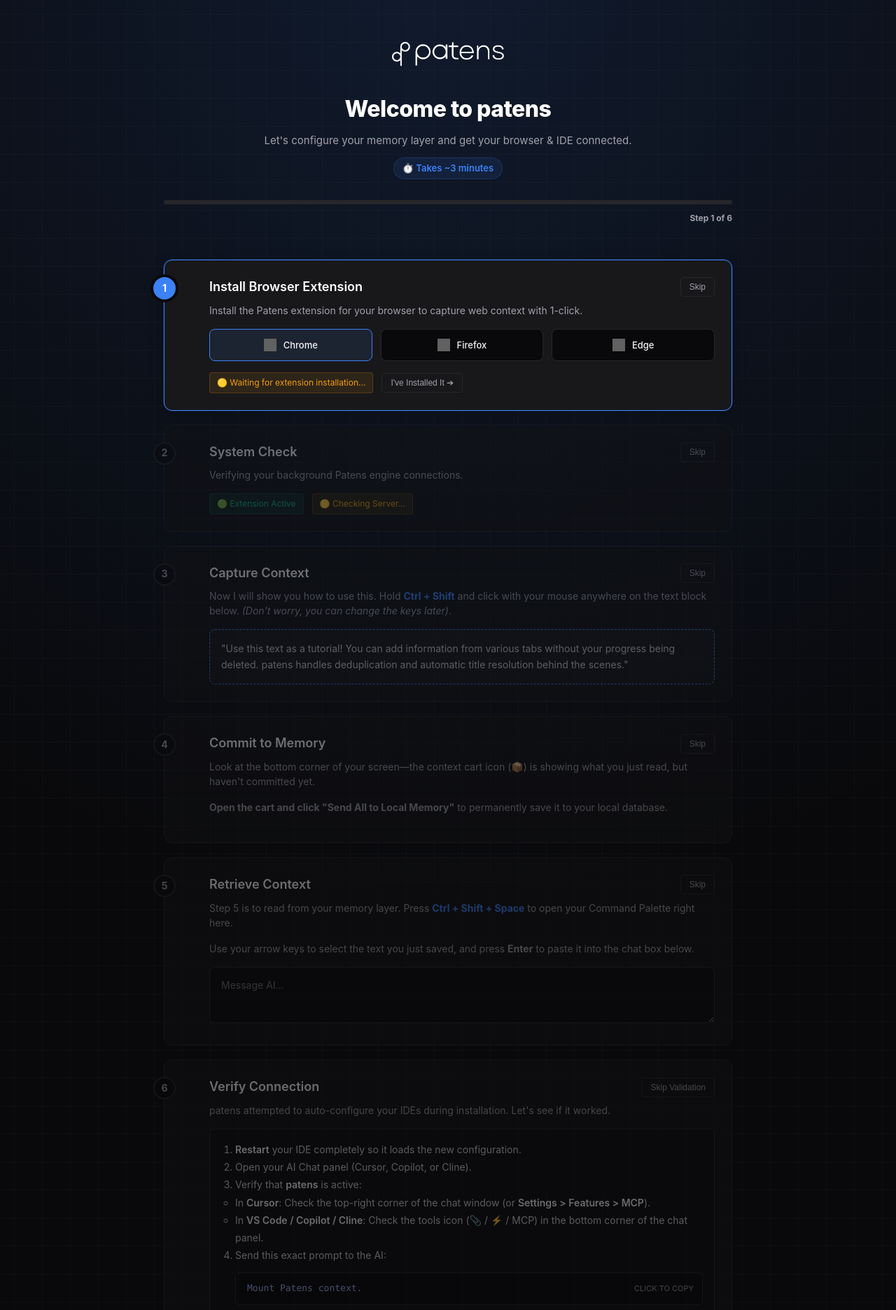
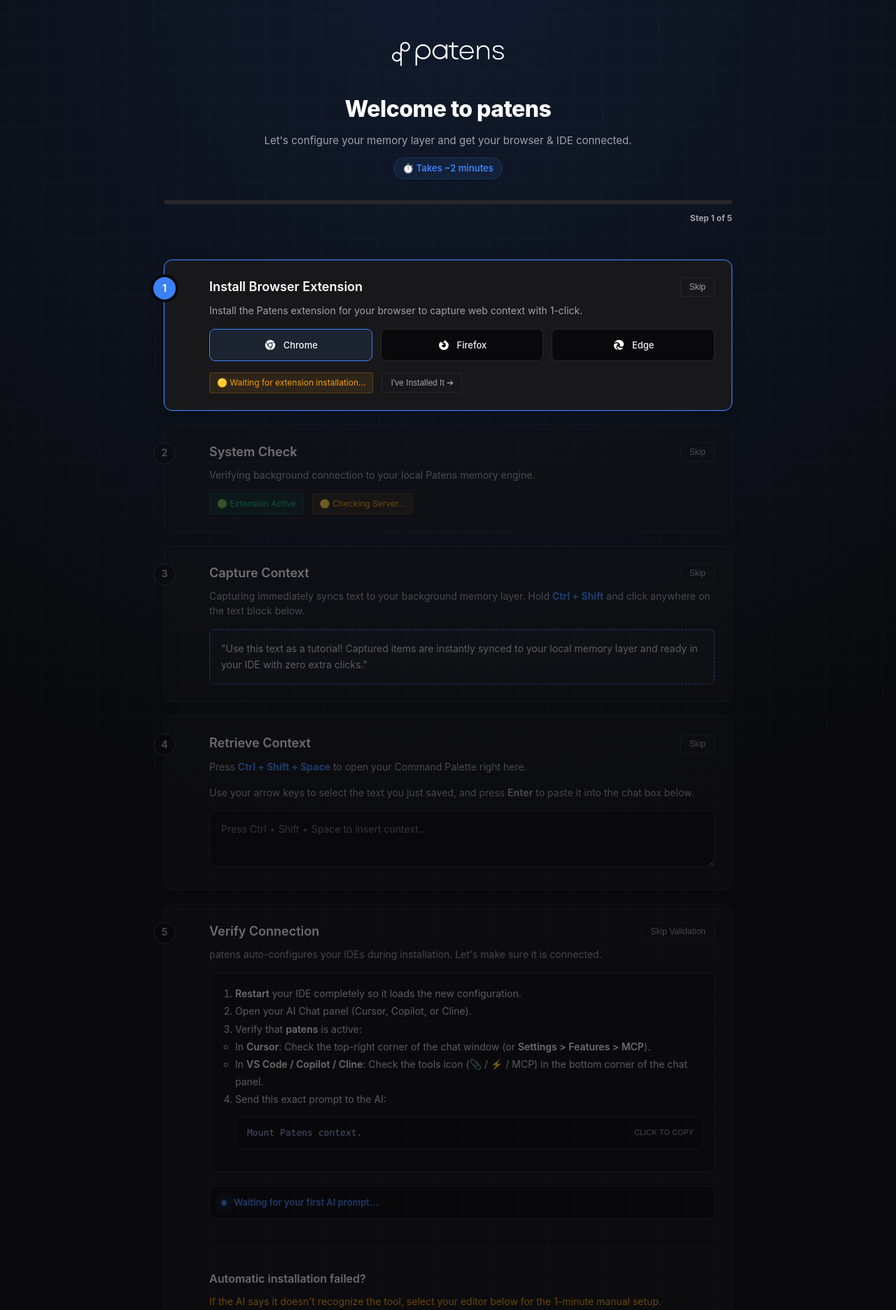
Before and after one commit to Patens-dev/Patens, a Python web app: template src/patens/server/templates/welcome.html in a window 1280 px wide. Shown: the part 60-1932 px from the top of the page at 70% size. Run offline with Jinja, Linux system fonts and the light colour scheme; the template is opened without the code that fills it, so the values that code supplies are empty; grey boxes are pictures that could not be loaded.

Commit message:
Bump version

```diff
--- a/pyproject.toml
+++ b/pyproject.toml
@@ -4,7 +4,7 @@
 
 [project]
 name = "Patens"
-version = "1.1.6"
+version = "1.1.6.1"
 authors = [
     {name = "Patens"}
 ]
--- a/src/patens/server/templates/welcome.html
+++ b/src/patens/server/templates/welcome.html
@@ -78,6 +78,10 @@
             display: flex;
             align-items: center;
             text-decoration: none;
+            font-weight: 700;
+            font-size: 18px;
+            color: #ffffff;
+            gap: 8px;
         }
 
         .nav-brand img {
@@ -295,20 +299,6 @@
             border: 1px solid rgba(245, 158, 11, 0.2);
         }
 
-        .debug-console {
-            margin-top: 12px;
-            background: #000000;
-            border: 1px solid var(--border-color);
-            border-radius: 6px;
-            padding: 10px 12px;
-            font-family: var(--font-mono);
-            font-size: 11px;
-            color: #a5b4fc;
-            max-height: 120px;
-            overflow-y: auto;
-            display: block;
-        }
-
         .option-grid {
             display: grid;
             grid-template-columns: repeat(auto-fit, minmax(140px, 1fr));
@@ -334,6 +324,13 @@
             min-height: 44px;
         }
 
+        .option-btn svg {
+            width: 18px;
+            height: 18px;
+            fill: currentColor;
+            flex-shrink: 0;
+        }
+
         .option-btn:hover {
             border-color: var(--accent-blue);
             background: #18181b;
@@ -343,12 +340,6 @@
             border-color: var(--success-color);
             background: rgba(16, 185, 129, 0.08);
             color: #fff;
-        }
-
-        .option-btn img {
-            width: 18px;
-            height: 18px;
-            filter: invert(1);
         }
 
         .interactive-target {
@@ -379,11 +370,12 @@
             font-family: inherit;
             font-size: 14px;
             outline: none;
+            transition: border-color 0.2s ease, box-shadow 0.2s ease;
         }
 
         .mock-chat-box:focus {
             border-color: var(--accent-blue);
-            box-shadow: 0 0 0 2px rgba(59, 130, 246, 0.2);
+            box-shadow: 0 0 0 2px rgba(59, 130, 246, 0.25);
         }
 
         .btn-manual {
@@ -716,8 +708,7 @@
 <nav class="app-navbar">
     <div class="nav-container">
         <a href="/welcome" class="nav-brand">
-            <img src="https://cdn.jsdelivr.net/gh/Patens-dev/Patens@main/assets/patens_full_logo_white.png"
-                 alt="patens logo">
+            <img src="/assets/patens_full_logo_white.png" alt="patens logo" onerror="this.style.display='none'">
         </a>
         <div class="nav-links">
             <a href="/welcome" class="nav-link active">🚀 Setup Guide</a>
@@ -730,17 +721,16 @@
 <div class="container">
     <header class="hero">
         <div class="hero-logo">
-            <img src="https://cdn.jsdelivr.net/gh/Patens-dev/Patens@main/assets/patens_full_logo_white.png"
-                 alt="patens logo">
+            <img src="/assets/patens_full_logo_white.png" alt="patens logo" onerror="this.style.display='none'">
         </div>
         <h1>Welcome to patens</h1>
         <p>Let's configure your memory layer and get your browser & IDE connected.</p>
-        <div class="time-estimate">⏱️ Takes ~3 minutes</div>
+        <div class="time-estimate">⏱️ Takes ~2 minutes</div>
 
         <div class="progress-container">
             <div class="progress-bar" id="progress-bar"></div>
         </div>
-        <div class="progress-text">Step <span id="current-step-display">1</span> of 6</div>
+        <div class="progress-text">Step <span id="current-step-display">1</span> of 5</div>
     </header>
 
     <main class="setup-flow">
@@ -757,22 +747,25 @@
                 <div class="option-grid">
                     <a href="https://chromewebstore.google.com/detail/patens/ffmbjdnembhdfdmbhbagfgcnidlhpffd?authuser=4&hl=en-GB"
                        target="_blank" class="option-btn" id="btn-chrome">
-                        <img src="https://cdn.jsdelivr.net/gh/FortAwesome/Font-Awesome@refs/heads/7.x/svgs/brands/chrome.svg"
-                             alt="Chrome">
+                        <svg xmlns="http://www.w3.org/2000/svg" viewBox="0 0 640 640">
+                            <path fill="rgb(255, 255, 255)" d="M64 320C64 273.4 76.5 229.6 98.3 191.1L208.1 382.3C230 421.5 271.9 448 320 448C334.3 448 347.1 445.7 360.8 441.4L284.5 573.6C159.9 556.3 64 449.3 64 320zM429.1 385.6C441.4 366.4 448 343.1 448 320C448 281.8 431.2 247.5 404.7 224L557.4 224C569.4 253.6 576 286.1 576 320C576 461.4 461.4 575.1 320 576L429.1 385.6zM541.8 192L320 192C257.1 192 206.3 236.1 194.5 294.7L118.2 162.5C165 102.5 238 64 320 64C414.8 64 497.5 115.5 541.8 192zM408 320C408 368.6 368.6 408 320 408C271.4 408 232 368.6 232 320C232 271.4 271.4 232 320 232C368.6 232 408 271.4 408 320z"/>
+                        </svg>
                         Chrome
                     </a>
 
                     <a href="https://addons.mozilla.org/en-US/firefox/addon/patens/" target="_blank"
                        class="option-btn" id="btn-firefox">
-                        <img src="https://cdn.jsdelivr.net/gh/FortAwesome/Font-Awesome@refs/heads/7.x/svgs/brands/firefox.svg"
-                             alt="Firefox">
+                        <svg xmlns="http://www.w3.org/2000/svg" viewBox="0 0 640 640">
+                            <path fill="rgb(255, 255, 255)" d="M194.2 191.5L194.2 191.5zM545.6 236.9C535 211.4 513.5 183.9 496.7 175.2C510.4 202.1 518.4 229.1 521.4 249.2C521.4 249.3 521.4 249.5 521.5 249.6C493.9 180.8 447.1 153.1 408.9 92.8C393.9 69.1 398 67.6 395.8 68.1L395.7 68.2C349 94.2 320.4 146.6 313.1 190.9C296.5 191.8 280.2 195.9 265.2 203C263.8 203.6 262.7 204.7 262.1 206C261.5 207.3 261.2 208.8 261.5 210.3C261.7 211.1 262.1 211.9 262.6 212.6C263.1 213.3 263.8 213.9 264.5 214.3C265.2 214.7 266.1 215 266.9 215.1C267.7 215.2 268.6 215.1 269.4 214.8L269.9 214.6C285.4 207.3 302.3 203.4 319.4 203.3C382.2 202.7 416.6 247.3 427 265.6C414 256.4 390.6 247.4 368.2 251.3C455.9 295.2 432.4 445.8 310.8 440.5C251.3 437.9 213.7 389.5 210.3 349.7C210.3 349.7 221.5 307.8 290.9 307.8C298.4 307.8 319.8 286.9 320.2 280.8C320.1 278.8 277.7 261.9 261.1 245.6C252.3 236.9 248 232.7 244.3 229.5C242.3 227.8 240.2 226.2 238 224.7C232.4 205.2 232.2 184.7 237.3 165.1C212.2 176.5 192.7 194.5 178.6 210.5L178.5 210.5C168.8 198.3 169.5 157.9 170.1 149.4C170 148.9 162.9 153.1 161.9 153.7C153.3 159.8 145.4 166.6 138.1 174.1C121.8 190.7 94 224.3 82.6 275.3C78.1 295.7 75.8 319.7 75.8 327.6C75.8 462.3 185 571.5 319.7 571.5C440.3 571.5 542.7 484.3 560.1 368.9C571.7 292.2 545.4 237.8 545.4 236.9z"/>
+                        </svg>
                         Firefox
                     </a>
 
                     <a href="https://chromewebstore.google.com/detail/patens/ffmbjdnembhdfdmbhbagfgcnidlhpffd?authuser=4&hl=en-GB"
                        target="_blank" class="option-btn" id="btn-edge">
-                        <img src="https://cdn.jsdelivr.net/gh/FortAwesome/Font-Awesome@refs/heads/7.x/svgs/brands/edge.svg"
-                             alt="Edge">
+                        <svg xmlns="http://www.w3.org/2000/svg" viewBox="0 0 640 640">
+                            <path fill="rgb(255, 255, 255)" d="M184.1 101.4C225.1 76.2 271.7 63.2 319 64C487 64 576 187.8 576 283.5C575.9 316.2 563 347.4 540.1 370.7C517.2 393.9 486.1 407.2 453.4 407.7C378.2 407.7 361.9 384.6 361.9 375.7C361.9 371.9 363.1 369.5 366.7 366.3L367.7 365.1L368.1 363.5C378.6 352 384 337.3 384 321.9C384 243.2 301.8 179.2 200 179.2C162.5 178.9 125.5 188.1 92.5 206.1C119.5 148.6 175.2 108.5 183.8 102.3C184.6 101.7 184.1 101.5 184.1 101.5zM199.7 419.5C198.3 449.5 204.3 479.5 216.1 506.7C229.7 533.1 248.8 557.7 272.6 576C213.1 564.5 161.1 532.1 123.2 486.7C85.1 440.3 64 382.4 64 321.9C64 270.7 126.4 227.5 200 227.5C236.6 226.9 272.4 238.4 301.8 260.2L298.2 261.4C246.7 279 199.7 352.1 199.7 419.5zM533.8 464L533.1 464.1C521.3 482.9 507.2 499.2 490.9 513.6C460.1 541.6 422.8 559.1 382.1 563.5C363.5 563.8 345.3 560.3 328.3 552.1C302.7 541.8 281.2 522.1 266.7 499.1C252.3 475.2 245.6 447.4 247.7 419.5C247.1 399.4 253.1 379.2 262.7 361.3C276.6 394.4 300.2 422.6 330.3 442.1C360.4 461.6 395.8 471.6 431.7 470.7C462.7 471 493.8 464 521.9 450.2L523.8 449.3C527.7 447 531.5 445.4 535.4 449.3C539.9 454.2 537.2 458.5 534.2 463.3C534 463.5 533.9 463.8 533.8 464z"/>
+                        </svg>
                         Edge
                     </a>
                 </div>
@@ -791,7 +784,7 @@
                 <h2>System Check
                     <button class="btn-manual" onclick="advanceStep(3)">Skip</button>
                 </h2>
-                <p>Verifying your background Patens engine connections.</p>
+                <p>Verifying background connection to your local Patens memory engine.</p>
                 <div style="display: flex; gap: 12px; margin-top: 12px;">
                     <span class="status-pill success" id="ext-verified-pill">🟢 Extension Active</span>
                     <span class="status-pill warning" id="server-status">🟡 Checking Server...</span>
@@ -806,54 +799,35 @@
                 <h2>Capture Context
                     <button class="btn-manual" onclick="advanceStep(4)">Skip</button>
                 </h2>
-                <p>Now I will show you how to use this. Hold <strong style="color:var(--accent-blue)">Ctrl +
-                    Shift</strong> and click with your mouse anywhere on the text block below. <em>(Don't worry, you can
-                    change the keys later)</em>.</p>
+                <p>Capturing immediately syncs text to your background memory layer. Hold <strong style="color:var(--accent-blue)">Ctrl + Shift</strong> and click anywhere on the text block below.</p>
 
                 <div class="interactive-target" id="capture-target">
-                    "Use this text as a tutorial! You can add information from various tabs without your progress being
-                    deleted. patens handles deduplication and automatic title resolution behind the scenes."
+                    "Use this text as a tutorial! Captured items are instantly synced to your local memory layer and ready in your IDE with zero extra clicks."
                 </div>
             </div>
         </div>
 
-        <!-- STEP 4: COMMIT TO CART -->
+        <!-- STEP 4: RETRIEVE -->
         <div class="step-card" id="step4">
             <div class="step-number">4</div>
             <div class="step-content">
-                <h2>Commit to Memory
+                <h2>Retrieve Context
                     <button class="btn-manual" onclick="advanceStep(5)">Skip</button>
                 </h2>
-                <p>Look at the bottom corner of your screen—the context cart icon (📦) is showing what you just read, but
-                    haven't committed yet.</p>
-                <p><strong>Open the cart and click "Send All to Local Memory"</strong> to permanently save it to your
-                    local database.</p>
+                <p>Press <strong style="color:var(--accent-blue)">Ctrl + Shift + Space</strong> to open your Command Palette right here.</p>
+                <p>Use your arrow keys to select the text you just saved, and press <strong>Enter</strong> to paste it into the chat box below.</p>
+                <textarea class="mock-chat-box" id="mock-chat-box" placeholder="Press Ctrl + Shift + Space to insert context..."></textarea>
             </div>
         </div>
 
-        <!-- STEP 5: RETRIEVE -->
+        <!-- STEP 5: VERIFY & MANUAL SETUP -->
         <div class="step-card" id="step5">
             <div class="step-number">5</div>
-            <div class="step-content">
-                <h2>Retrieve Context
-                    <button class="btn-manual" onclick="advanceStep(6)">Skip</button>
-                </h2>
-                <p>Step 5 is to read from your memory layer. Press <strong style="color:var(--accent-blue)">Ctrl + Shift
-                    + Space</strong> to open your Command Palette right here.</p>
-                <p>Use your arrow keys to select the text you just saved, and press <strong>Enter</strong> to paste it
-                    into the chat box below.</p>
-                <textarea class="mock-chat-box" id="mock-chat-box" placeholder="Message AI..."></textarea>
-            </div>
-        </div>
-
-        <!-- STEP 6: VERIFY & MANUAL SETUP -->
-        <div class="step-card" id="step6">
-            <div class="step-number">6</div>
             <div class="step-content">
                 <h2>Verify Connection
                     <button class="btn-manual" onclick="finishSetup()" id="btn-finish">Skip Validation</button>
                 </h2>
-                <p>patens attempted to auto-configure your IDEs during installation. Let's see if it worked.</p>
+                <p>patens auto-configures your IDEs during installation. Let's make sure it is connected.</p>
 
                 <div class="activation-instructions">
                     <ol>
@@ -886,7 +860,6 @@
                     <h3>Automatic installation failed?</h3>
                     <p>If the AI says it doesn't recognize the tool, select your editor below for the 1-minute manual setup.</p>
 
-                    <!-- IDE Selector -->
                     <div class="ide-cards">
                         <div class="ide-card active" onclick="selectIDE('cursor')">
                             <div class="ide-icon">
@@ -930,8 +903,7 @@
                                 </ol>
                             </div>
                             <div class="setup-gif">
-                                <video src="https://cdn.jsdelivr.net/gh/Patens-dev/Patens@main/assets/cursor_demo.mp4"
-                                       autoplay loop muted playsinline></video>
+                                <video src="/assets/cursor_demo.mp4" autoplay loop muted playsinline></video>
                             </div>
                             <div class="code-block">
                                 <button class="copy-btn" onclick="copyConfigJSON(this)">Copy</button>
@@ -962,8 +934,7 @@
                                 </ol>
                             </div>
                             <div class="setup-gif">
-                                <video src="https://cdn.jsdelivr.net/gh/Patens-dev/Patens@main/assets/vsc_demo.mp4"
-                                       autoplay loop muted playsinline></video>
+                                <video src="/assets/vsc_demo.mp4" autoplay loop muted playsinline></video>
                             </div>
                             <div class="code-block">
                                 <button class="copy-btn" onclick="copyConfigJSON(this)">Copy</button>
@@ -994,8 +965,7 @@
                                 </ol>
                             </div>
                             <div class="setup-gif">
-                                <video src="https://cdn.jsdelivr.net/gh/Patens-dev/Patens@main/assets/jetbrains_demo.mp4"
-                                       autoplay loop muted playsinline></video>
+                                <video src="/assets/jetbrains_demo.mp4" autoplay loop muted playsinline></video>
                             </div>
                             <div class="code-block">
                                 <button class="copy-btn" onclick="copyConfigJSON(this)">Copy</button>
@@ -1032,22 +1002,11 @@
 
 <script>
     let currentStep = 1;
-    const totalSteps = 6;
+    const totalSteps = 5;
     let mcpPollingInterval = null;
     let extensionDetected = false;
     let checkCount = 0;
 
-    function logDebug(msg) {
-        console.log(`[Patens Extension Detector] ${msg}`);
-        const consoleEl = document.getElementById('debug-console');
-        if (consoleEl) {
-            const time = new Date().toLocaleTimeString();
-            consoleEl.innerHTML += `<br>[${time}] ${msg}`;
-            consoleEl.scrollTop = consoleEl.scrollHeight;
-        }
-    }
-
-    // Detect browser family and reorder buttons
     function detectBrowser() {
         const ua = navigator.userAgent;
         const grid = document.querySelector('.option-grid');
@@ -1058,16 +1017,12 @@
         if (!grid || !btnChrome || !btnFirefox || !btnEdge) return;
 
         let primaryBtn = btnChrome;
-
         if (ua.includes("Edg") || ua.includes("Edge")) {
             primaryBtn = btnEdge;
-            logDebug('Browser detected: Microsoft Edge');
         } else if (ua.includes("Firefox")) {
             primaryBtn = btnFirefox;
-            logDebug('Browser detected: Mozilla Firefox');
         } else {
             primaryBtn = btnChrome;
-            logDebug('Browser detected: Chrome / Chromium');
         }
 
         primaryBtn.style.borderColor = 'var(--accent-blue)';
@@ -1075,43 +1030,26 @@
         grid.prepend(primaryBtn);
     }
 
-    // Diagnostic Multi-Bridge Detection Function
     function checkExtensionInstalled() {
         if (extensionDetected) return true;
         checkCount++;
 
-        logDebug(`Poll #${checkCount}: Checking DOM attributes and broadcasting pings...`);
-
-        // 1. DOM Attribute Checks
         const docAttrExt = document.documentElement.hasAttribute('data-patens-extension');
         const docAttrInst = document.documentElement.getAttribute('data-patens-installed') === 'true';
         const bodyAttrExt = document.body.hasAttribute('data-patens-extension');
         const bodyAttrInst = document.body.hasAttribute('data-patens-installed');
 
-        // 2. Element Existence Checks
         const cartRoot = document.getElementById('patens-context-cart-root') !== null;
         const extRoot = document.getElementById('patens-extension-root') !== null;
         const dataRoot = document.querySelector('[data-patens-root]') !== null;
-
-        // 3. Main-World Window Check (Usually undefined due to Isolated World)
         const winGlobal = window.__PATENS_EXTENSION__ === true;
 
         if (docAttrExt || docAttrInst || bodyAttrExt || bodyAttrInst || cartRoot || extRoot || dataRoot || winGlobal) {
-            const matchReason = docAttrExt ? 'html[data-patens-extension]' :
-                                docAttrInst ? 'html[data-patens-installed]' :
-                                cartRoot ? '#patens-context-cart-root' :
-                                extRoot ? '#patens-extension-root' :
-                                dataRoot ? '[data-patens-root]' : 'window.__PATENS_EXTENSION__';
-
-            logDebug(`SUCCESS: Found DOM marker via: ${matchReason}`);
-            onExtensionDetected(`DOM Marker (${matchReason})`);
+            onExtensionDetected('DOM Marker');
             return true;
         }
 
-        // 4. PostMessage Ping (Window messaging bridge)
         window.postMessage({ source: 'patens-welcome', action: 'ping', type: 'PATENS_PING' }, '*');
-
-        // 5. CustomEvent Pings (Isolated World bridge)
         window.dispatchEvent(new CustomEvent('PATENS_PING_EVENT', { detail: { source: 'welcome' } }));
         window.dispatchEvent(new CustomEvent('PATENS_CHECK_INSTALLED'));
 
@@ -1121,8 +1059,6 @@
     function onExtensionDetected(method = 'Automatic Detection') {
         if (extensionDetected) return;
         extensionDetected = true;
-
-        logDebug(`🎉 Extension Verified! Detected by method: ${method}`);
 
         const statusEl = document.getElementById('extension-status');
         if (statusEl) {
@@ -1146,21 +1082,17 @@
         }
     }
 
-    // Listen for incoming extension pongs or custom events
     window.addEventListener('message', (e) => {
         if (e.data && (e.data.source === 'patens-extension' || e.data.type === 'PATENS_PONG' || e.data.patensInstalled === true)) {
-            logDebug(`SUCCESS: Received postMessage PONG from extension content script!`);
             onExtensionDetected('postMessage PONG');
         }
     });
 
     window.addEventListener('PATENS_PONG_EVENT', () => {
-        logDebug(`SUCCESS: Received CustomEvent (PATENS_PONG_EVENT) from content script!`);
         onExtensionDetected('CustomEvent PONG');
     });
 
     window.addEventListener('patens-extension-detected', () => {
-        logDebug(`SUCCESS: Received CustomEvent (patens-extension-detected) from content script!`);
         onExtensionDetected('patens-extension-detected Event');
     });
 
@@ -1209,7 +1141,16 @@
             } else if (i === currentStep) {
                 card.className = 'step-card active';
                 if (i === 2) checkServer();
-                if (i === 6 && !mcpPollingInterval) startIDEPolling();
+                if (i === 4) {
+                    // Auto-focus textarea immediately when Step 4 activates
+                    setTimeout(() => {
+                        const chatBox = document.getElementById('mock-chat-box');
+                        if (chatBox) {
+                            chatBox.focus();
+                        }
+                    }, 400);
+                }
+                if (i === 5 && !mcpPollingInterval) startIDEPolling();
             } else {
                 card.className = 'step-card';
                 card.querySelector('.step-number').innerHTML = i;
@@ -1233,7 +1174,7 @@
 
     function finishSetup() {
         if (mcpPollingInterval) clearInterval(mcpPollingInterval);
-        currentStep = 7;
+        currentStep = 6;
         document.getElementById('progress-bar').style.width = '100%';
         document.querySelectorAll('.step-card').forEach(c => {
             c.className = 'step-card done';
@@ -1299,7 +1240,7 @@
         }, 1500);
     }
 
-    // Step 3 Event listener (Ctrl + Shift + Click)
+    // Step 3 Event listener (Ctrl + Shift + Click) -> Advances directly to Step 4 (Retrieve)
     window.addEventListener('mousedown', (e) => {
         if (currentStep !== 3) return;
         const captureTarget = document.getElementById('capture-target');
@@ -1307,10 +1248,10 @@
             if (e.ctrlKey && e.shiftKey) {
                 captureTarget.style.background = 'rgba(16, 185, 129, 0.1)';
                 captureTarget.style.borderColor = 'var(--success-color)';
-                captureTarget.innerText = "✨ Captured successfully!";
+                captureTarget.innerText = "✨ Captured & synced to memory layer!";
                 setTimeout(() => advanceStep(4), 1000);
             } else {
-                const originalText = '"Use this text as a tutorial! You can add information from various tabs without your progress being deleted. patens handles deduplication and automatic title resolution behind the scenes."';
+                const originalText = '"Use this text as a tutorial! Captured items are instantly synced to your local memory layer and ready in your IDE with zero extra clicks."';
                 captureTarget.innerText = "⚠️ Oops! Make sure to hold Ctrl + Shift while clicking.";
                 captureTarget.style.borderColor = 'var(--warning-color)';
                 captureTarget.style.background = 'rgba(245, 158, 11, 0.1)';
@@ -1323,23 +1264,22 @@
         }
     }, true);
 
-    // Step 4 Event listener (Cart send all)
-    document.body.addEventListener('click', (e) => {
-        if (currentStep === 4 && e.target && e.target.closest('#cc-send-all')) {
-            setTimeout(() => advanceStep(5), 1200);
+    // Ensure clicking anywhere in Step 4 delegates focus to the textarea
+    document.getElementById('step4').addEventListener('click', (e) => {
+        if (currentStep === 4 && e.target.tagName !== 'BUTTON') {
+            document.getElementById('mock-chat-box').focus();
         }
     });
 
-    // Step 5 Event listener (Mock chat box)
+    // Step 4 Event listener (Mock chat box) -> Advances to Step 5 (Verify Connection)
     document.getElementById('mock-chat-box').addEventListener('input', (e) => {
-        if (currentStep === 5 && e.target.value.trim().length > 10) {
+        if (currentStep === 4 && e.target.value.trim().length > 10) {
             e.target.style.borderColor = 'var(--success-color)';
             e.target.style.boxShadow = '0 0 0 2px rgba(16, 185, 129, 0.2)';
-            setTimeout(() => advanceStep(6), 1000);
+            setTimeout(() => advanceStep(5), 1000);
         }
     });
 
-    // Initialize extension auto-detector polling
     detectBrowser();
     updateProgress();
     checkExtensionInstalled();
```
Also changed, not shown: src/patens/server/api.py (+39 -0 lines).
